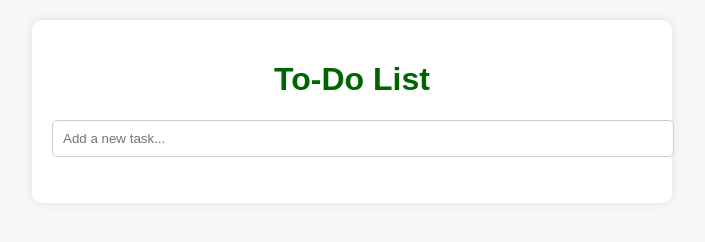
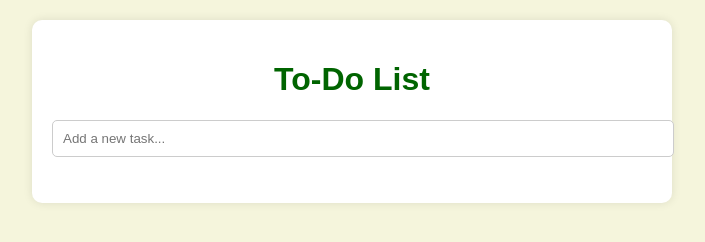
Before and after one commit to muskannrajput/Todo-List, a plain HTML site: page ToDoList.html in a window 1280 px wide. Shown: the whole page, without its empty margins (288-993 px from the left). Drawn offline with Linux system fonts and the light colour scheme.

Commit message:
Update ToDoList.html

```diff
--- a/ToDoList.html
+++ b/ToDoList.html
@@ -8,7 +8,7 @@
 <style>
 body {
   font-family: Arial, sans-serif;
-  background-color: #f7f7f7;
+  background-color: beige;
   margin: 0;
   padding: 0;
 }
```
